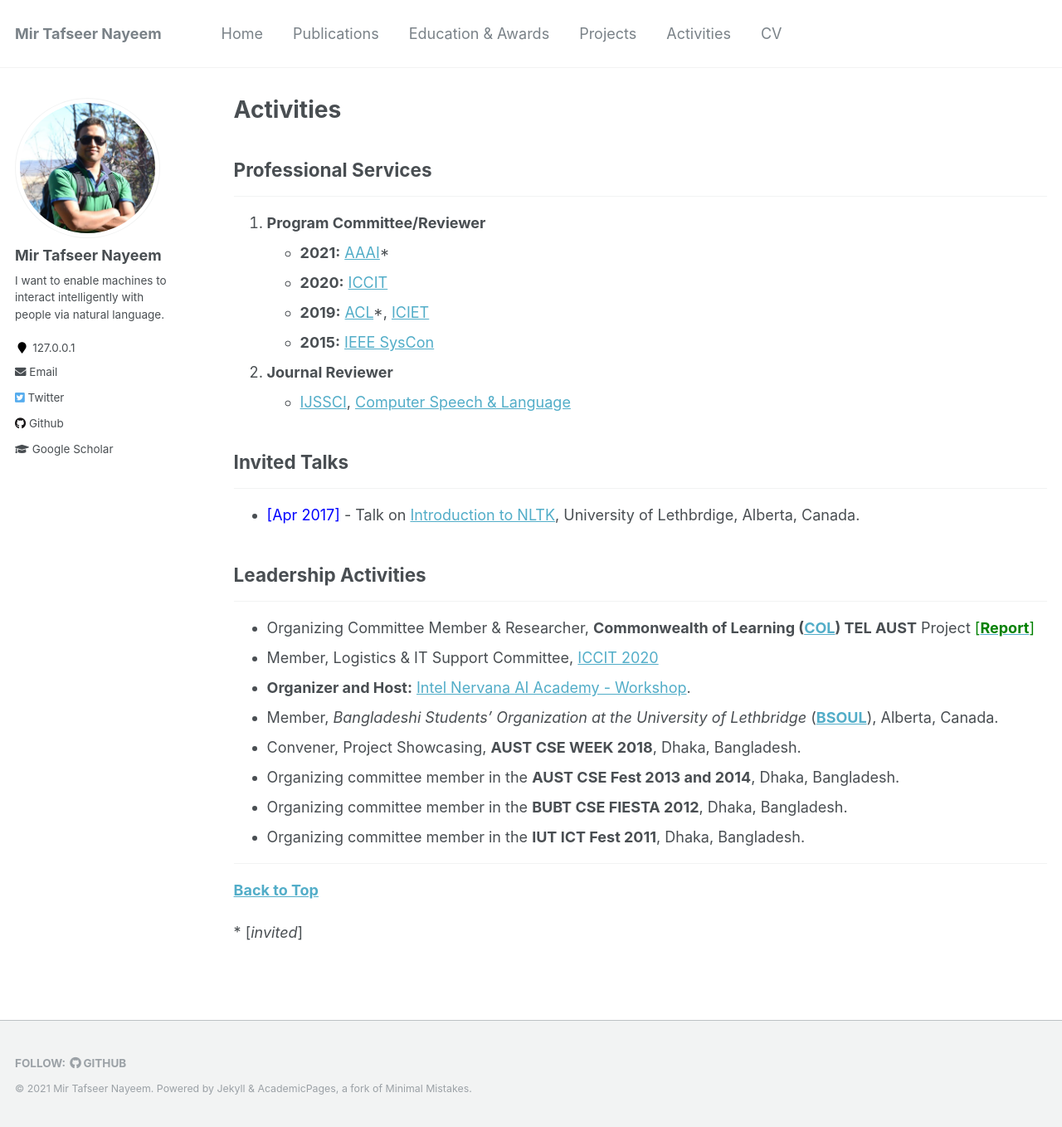
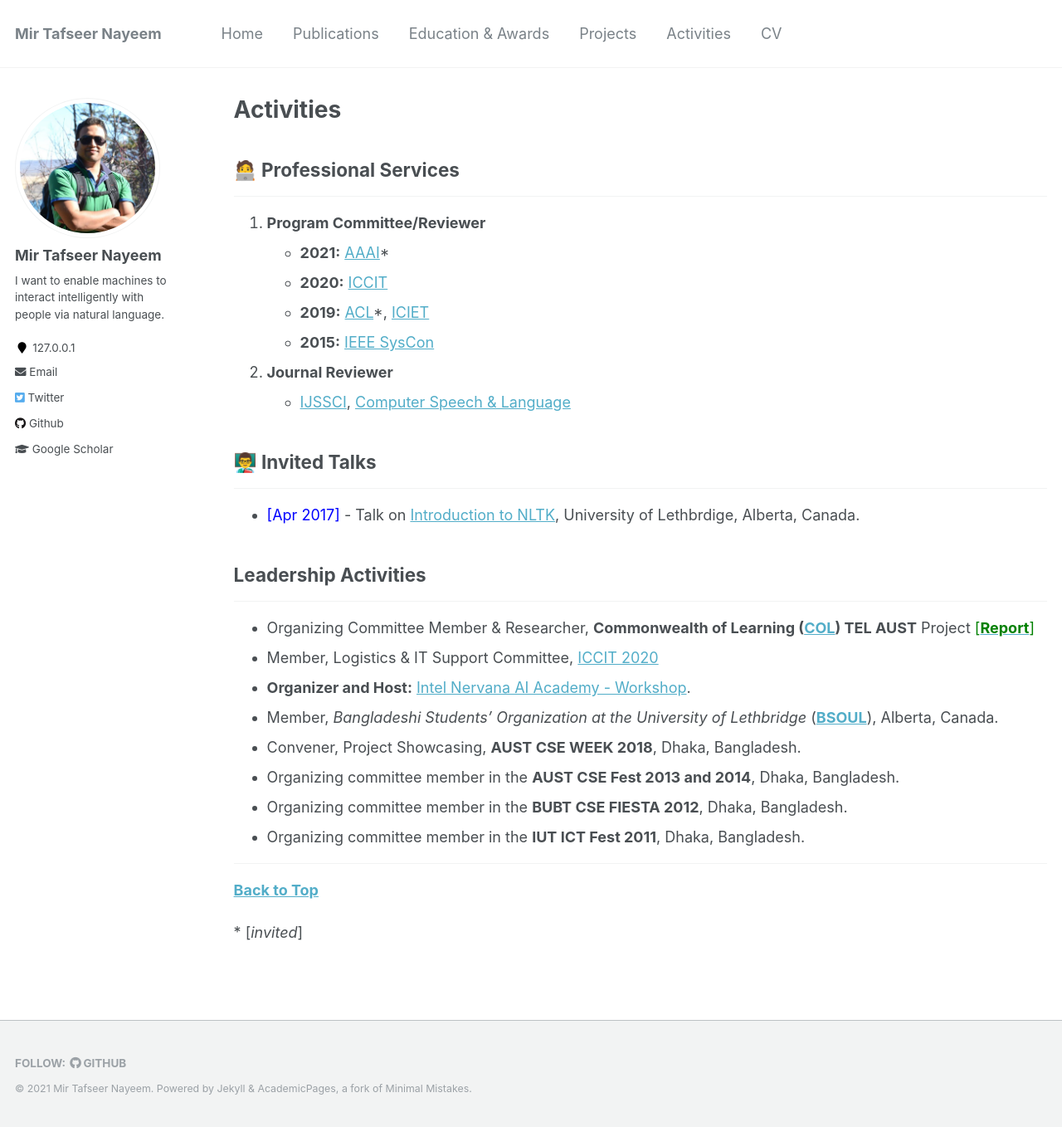
Before and after one commit to sujan-sarker/sujan-sarker.github.io, a Jekyll site: the page built from _pages/activities.md, in a window 1280 px wide and 1358 px high. Shown: the whole window at 83% size. Built offline with Jekyll 4.4.1, drawn with Linux system fonts in a browser that asks for light colours.

```diff
--- a/_pages/activities.md
+++ b/_pages/activities.md
@@ -5,7 +5,7 @@ permalink: /activities/
 author_profile: true
 ---
 
-## Professional Services
+## 🧑‍💻 Professional Services
 -------------------------
 
 1. **Program Committee/Reviewer**
@@ -16,7 +16,7 @@ author_profile: true
 2. **Journal Reviewer**
 	- [IJSSCI](https://www.igi-global.com/journal/international-journal-software-science-computational/1124), [Computer Speech & Language](https://www.journals.elsevier.com/computer-speech-and-language)
 
-## Invited Talks
+## 👨‍🏫 Invited Talks
 ----------------
 - <span style="color:Blue"> [Apr 2017] </span> - Talk on [Introduction to NLTK](https://tafseer-nayeem.github.io/files/Introduction_to_NLTK.pdf), University of Lethbrdige, Alberta, Canada.
 
```
